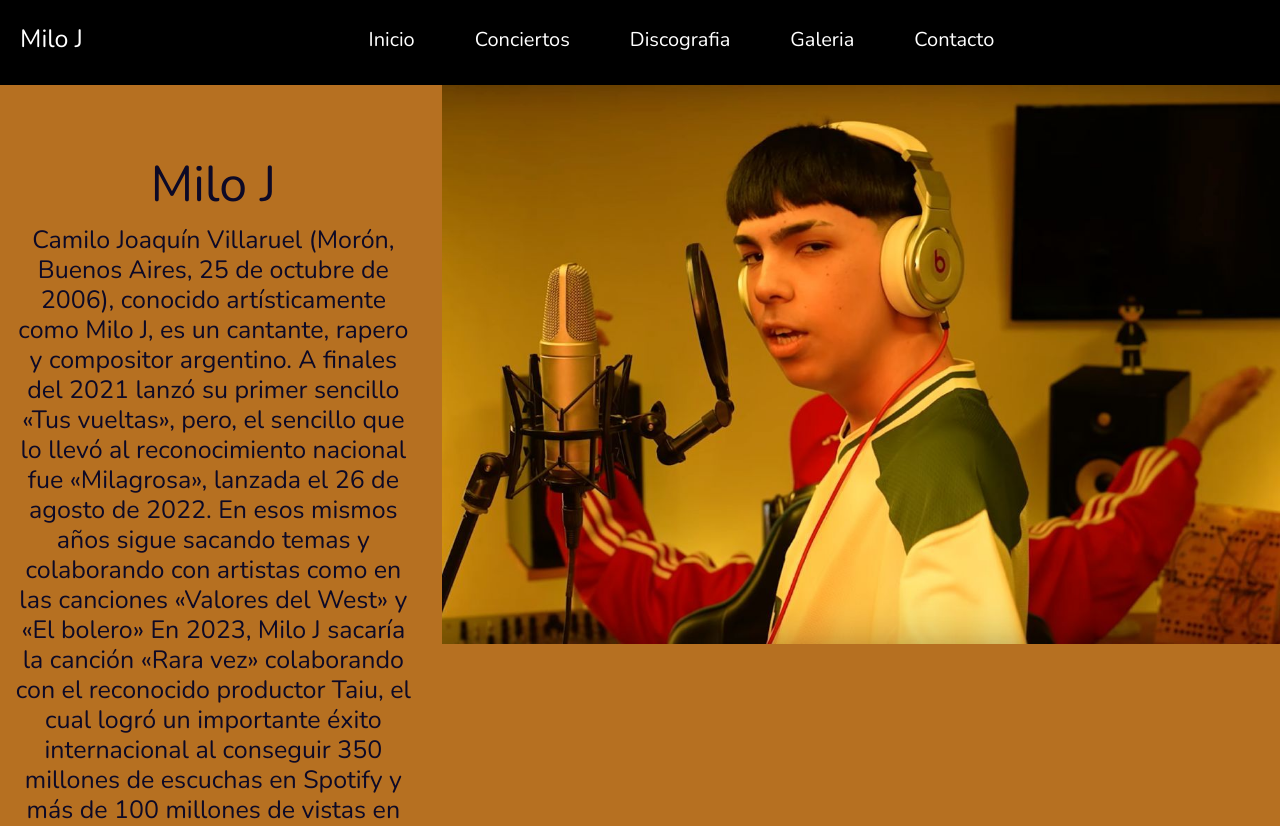
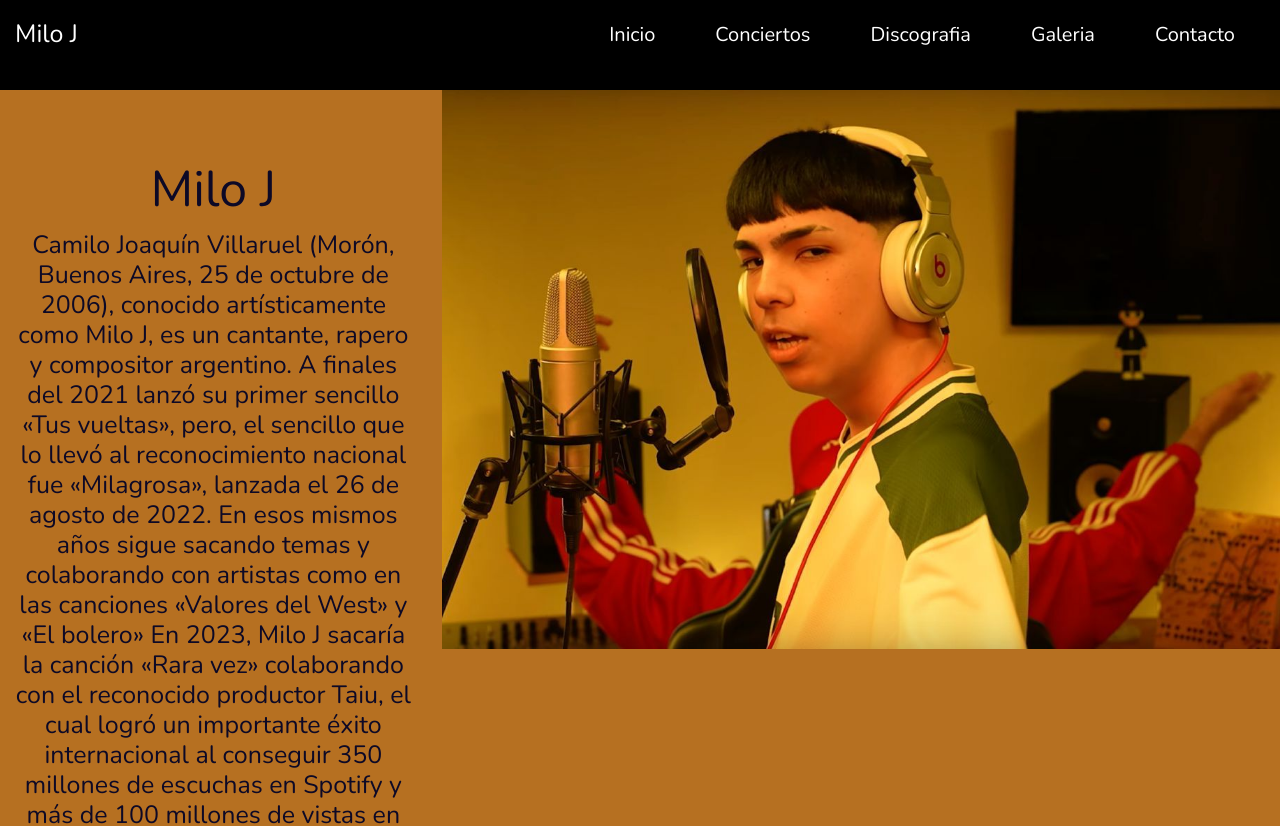
Before and after one commit to Ioshua04/Mi-repositorio, a plain HTML site: page index.html in a window 1280 px wide. Shown: the top 826 px of the page. Drawn offline with nearby package versions, Linux system fonts and the light colour scheme.

Commit message:
ajustes de navbar

```diff
--- a/css/style.css
+++ b/css/style.css
@@ -19,10 +19,8 @@ body{
     margin-bottom: 3px;
 }
 
-.header{
-    background-color: black;
-    height: 85px;
-    padding: 5px;
+.navbar-collapse{
+    flex-grow: 0;
 }
 
 .header .logo{
--- a/index.html
+++ b/index.html
@@ -4,21 +4,23 @@
     <meta charset="UTF-8">
     <meta name="viewport" content="width=device-width, initial-scale=1.0">
     <link rel="stylesheet" href="./css/bootstrap.css">
+    <script defer src="https://cdn.jsdelivr.net/npm/bootstrap@5.3.2/dist/js/bootstrap.bundle.min.js" integrity="sha384-C6RzsynM9kWDrMNeT87bh95OGNyZPhcTNXj1NW7RuBCsyN/o0jlpcV8Qyq46cDfL" crossorigin="anonymous"></script>
     <link rel="stylesheet" href="./css/style.css">
     <link href="https://fonts.googleapis.com/css2?family=Nunito:wght@400;700&display=swap" rel="stylesheet">
     <link rel="stylesheet" href="https://cdnjs.cloudflare.com/ajax/libs/font-awesome/6.2.1/css/all.min.css">
+
     <title>Inicio</title>
 </head>
 <body>
     <header class="header">
-        <nav class="navbar navbar-expand-lg">
+      <nav class="navbar navbar-expand-lg bg-black">
         <div class="container-fluid logo">
           <a class="navbar-brand" href="./index.html">Milo J</a>
           <button class="navbar-toggler" type="button" data-bs-toggle="collapse" data-bs-target="#navbarSupportedContent" aria-controls="navbarSupportedContent" aria-expanded="false" aria-label="Toggle navigation">
             <span class="navbar-toggler-icon"></span>
           </button>
           <div class="collapse navbar-collapse" id="navbarSupportedContent">
-                <ul class="nav_link navbar-nav mx-auto mb-2 mb-lg-0">
+            <ul class="navbar-nav nav_link me-auto mb-2 mb-lg-0">
               <li class="nav-item">
                 <a class="nav-link" href="./index.html">Inicio</a>
               </li>
```
Also changed, not shown: contacto.html (+3 -2 lines), discografia.html (+2 -2 lines), galeria.html (+3 -3 lines), tour.html (+2 -2 lines). Lines whose indentation alone changed are shown as unchanged.
